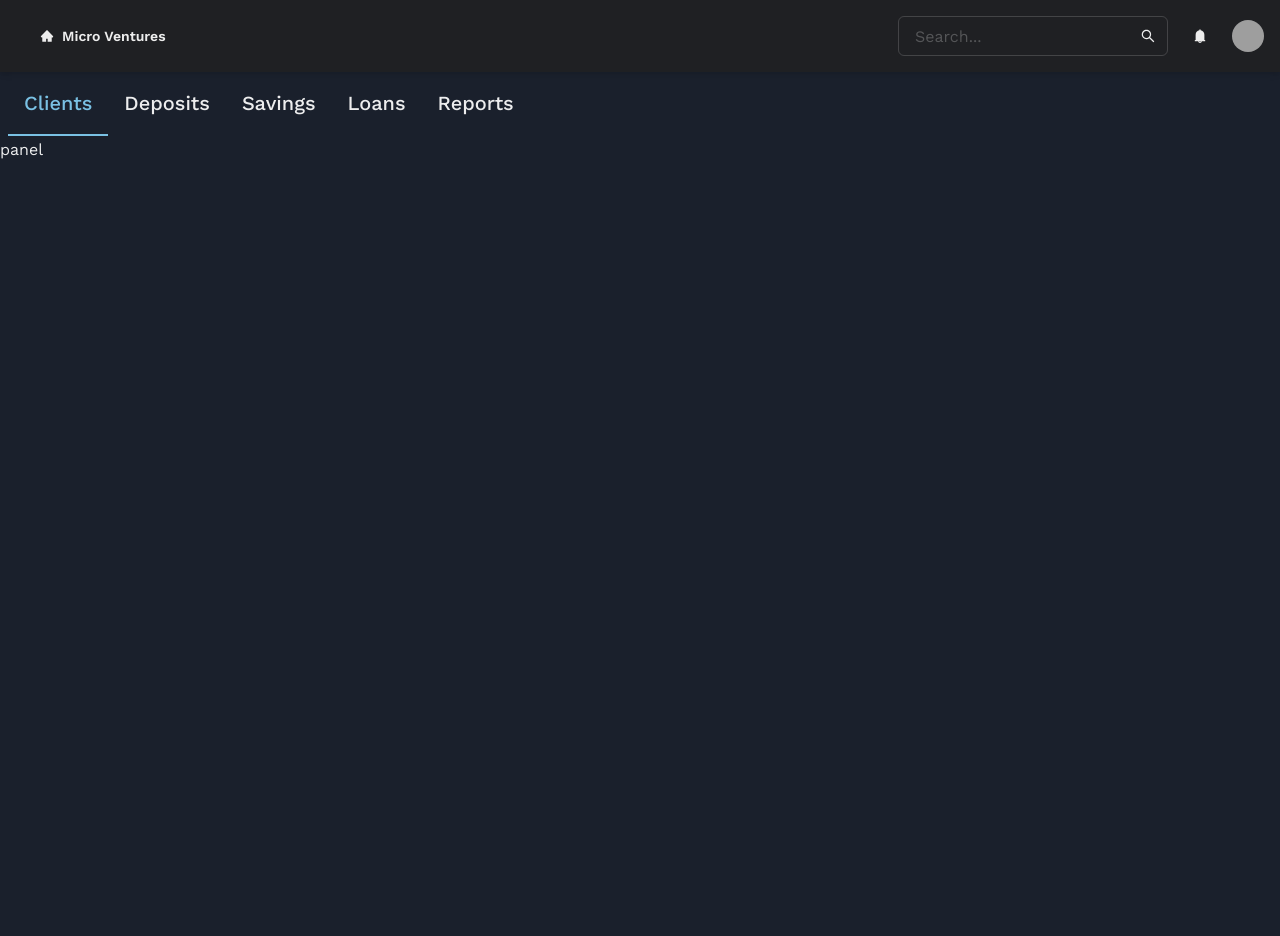
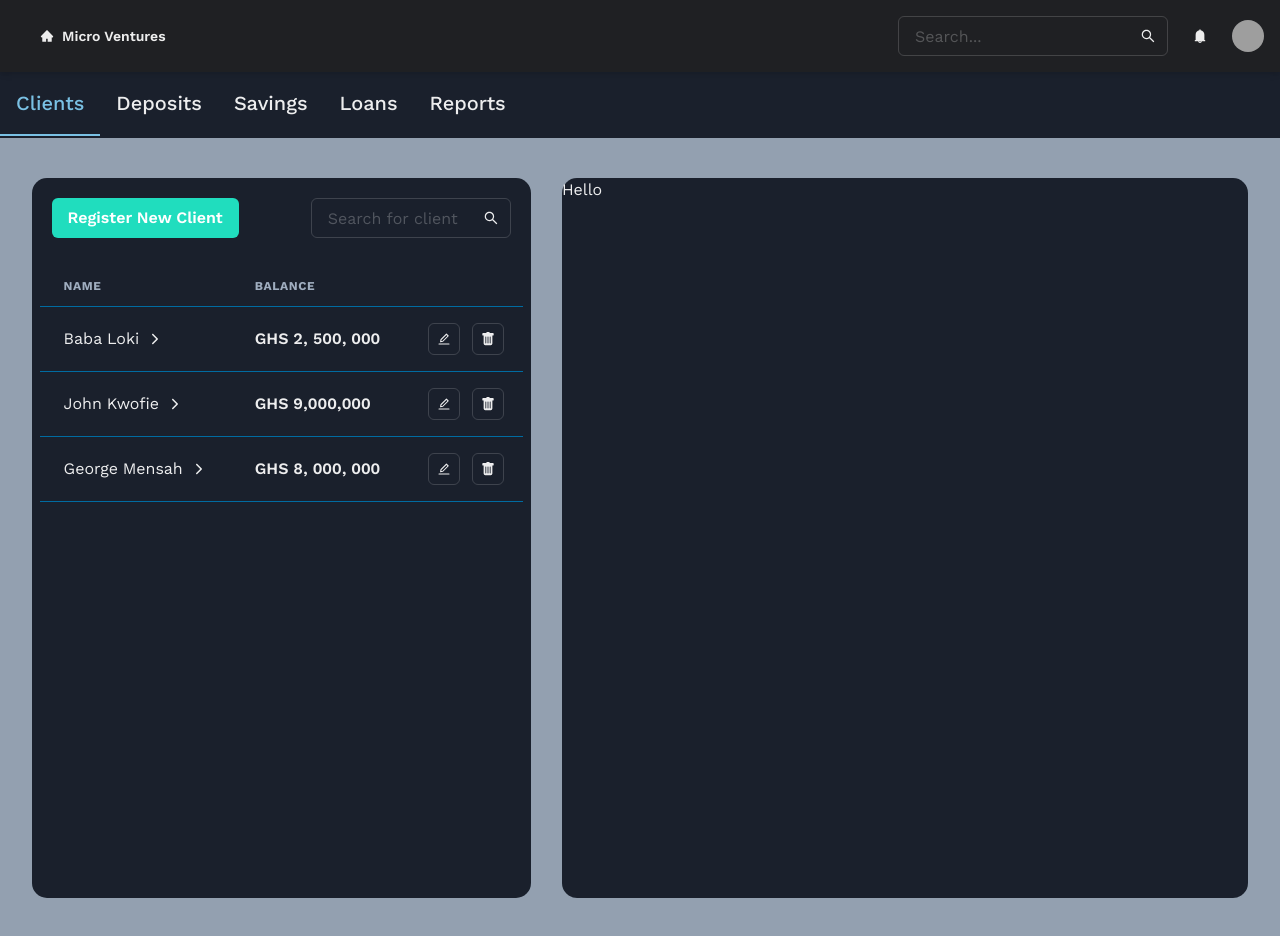
Before and after one commit to mpereannor/susu_fe, a Next.js app: page /admin in a window 1280 px wide. Both pictures are taken after a click on the tab "Clients". Before the commit the page ends 800 px from the top, so only its background shows below. Built offline with nearby package versions, Linux system fonts and the light colour scheme; grey boxes are pictures that could not be loaded.

Commit message:
feat: add tab panel

```diff
--- a/organisms/header/index.tsx
+++ b/organisms/header/index.tsx
@@ -10,10 +10,6 @@ import {
   Input,
   InputGroup,
   InputRightElement,
-  Tab,
-  TabIndicator,
-  TabList,
-  Tabs,
   useColorModeValue,
   useDisclosure,
   VisuallyHidden,
@@ -149,95 +145,8 @@ const Header = () => {
           </HStack>
         </Flex>
       </chakra.header>
-      <Flex
-        alignItems="center"
-        justifyContent="space-between"
-        mx={2}
-        borderWidth={0}
-        overflowX="auto"
-      >
-        <Tabs
-          defaultIndex={1}
-          borderBottomColor="transparent"
-          isLazy
-          colorScheme="telegram"
-        >
-          <TabList>
-            <Tab
-              py={4}
-              m={0}
-              _focus={{
-                boxShadow: 'none',
-              }}
-              fontSize={'xl'}
-              fontWeight={'medium'}
-            >
-              Clients
-            </Tab>
-            <Tab
-              py={4}
-              m={0}
-              _focus={{
-                boxShadow: 'none',
-              }}
-              fontSize={'xl'}
-              fontWeight={'medium'}
-            >
-              Deposits
-            </Tab>
-            <Tab
-              py={4}
-              m={0}
-              _focus={{
-                boxShadow: 'none',
-              }}
-              fontSize={'xl'}
-              fontWeight={'medium'}
-            >
-              Savings
-            </Tab>
-            <Tab
-              py={4}
-              m={0}
-              _focus={{
-                boxShadow: 'none',
-              }}
-              fontSize={'xl'}
-              fontWeight={'medium'}
-            >
-              Loans
-            </Tab>
-            <Tab
-              py={4}
-              m={0}
-              _focus={{
-                boxShadow: 'none',
-              }}
-              fontSize={'xl'}
-              fontWeight={'medium'}
-            >
-              Reports
-            </Tab>
-          </TabList>
-          <TabIndicator bg="secondary.500" />
-        </Tabs>
-      </Flex>
     </Fragment>
   )
 }
 
 export default Header
-
-// const MenuItem: React.FC<MenuItemProps> = ({ text }) => {
-//   return (
-//     <Box
-//       as={motion.div}
-//       paddingX={10}
-//       paddingY={5}
-//       pos="relative"
-//       cursor="pointer"
-//     >
-//       <Box fontWeight={"bold"}>{text}</Box>
-//     </Box>
-//   )
-// }
--- a/pages/admin/index.tsx
+++ b/pages/admin/index.tsx
@@ -1,11 +1,12 @@
 import { Box } from '@chakra-ui/react'
 import Header from '../../organisms/header'
+import Dashboard from '../../templates/dashboard'
 
 const Admin = () => {
   return (
     <Box>
       <Header />
-      <div>panel</div>
+      <Dashboard/>
     </Box>
   )
 }
--- a/styles/theme.ts
+++ b/styles/theme.ts
@@ -18,12 +18,13 @@ export const theme = extendTheme({
       500: '#20ddbe',
       400: '#40e3c8',
       300: '#7fecda',
-      200: '#bff5ec'
+      200: '#bff5ec',
     },
     secondary: {
       500: ' #209edd',
     },
     susuDarkBg: '#1F2023',
     susuColor: '#1A202C',
+
   },
 })
--- a/templates/dashboard/index.tsx
+++ b/templates/dashboard/index.tsx
@@ -1 +1,161 @@
-export{}
+import {
+  Box,
+  Button,
+  Flex,
+  Input,
+  InputGroup,
+  InputRightElement,
+  Spacer,
+  Tab,
+  TabIndicator,
+  TabList,
+  TabPanel,
+  TabPanels,
+  Tabs,
+  Text,
+  useColorModeValue,
+} from '@chakra-ui/react'
+import { AiOutlineSearch } from 'react-icons/ai'
+import Tables from '../tables'
+
+const Dashboard = () => {
+  const bg = useColorModeValue('white', 'susuColor')
+  const panelBg = useColorModeValue('rgba(160, 174, 192, 0.2)', '#93a0b0')
+
+  return (
+    <Flex
+      alignItems="center"
+      justifyContent="space-between"
+      borderWidth={0}
+      overflowX="auto"
+    >
+      <Tabs
+        defaultIndex={1}
+        borderBottomColor="transparent"
+        isLazy
+        colorScheme="telegram"
+      >
+        <TabList>
+          <Tab
+            py={4}
+            m={0}
+            _focus={{
+              boxShadow: 'none',
+            }}
+            fontSize={'xl'}
+            fontWeight={'medium'}
+          >
+            Clients
+          </Tab>
+          <Tab
+            py={4}
+            m={0}
+            _focus={{
+              boxShadow: 'none',
+            }}
+            fontSize={'xl'}
+            fontWeight={'medium'}
+          >
+            Deposits
+          </Tab>
+          <Tab
+            py={4}
+            m={0}
+            _focus={{
+              boxShadow: 'none',
+            }}
+            fontSize={'xl'}
+            fontWeight={'medium'}
+          >
+            Savings
+          </Tab>
+          <Tab
+            py={4}
+            m={0}
+            _focus={{
+              boxShadow: 'none',
+            }}
+            fontSize={'xl'}
+            fontWeight={'medium'}
+          >
+            Loans
+          </Tab>
+          <Tab
+            m={0}
+            _focus={{
+              boxShadow: 'none',
+            }}
+            fontSize={'xl'}
+            fontWeight={'medium'}
+          >
+            Reports
+          </Tab>
+        </TabList>
+        <TabIndicator bg="secondary.500" />
+        <TabPanels>
+          <TabPanel
+            width="100vw"
+            minH={'100vh'}
+            paddingY={'40px'}
+            bg={panelBg}
+            display="flex"
+            justifyContent="space-around"
+          >
+            <Flex
+              flexDirection={'column'}
+              bg={bg}
+              borderRadius={15}
+              width={'40%'}
+            >
+              <Flex padding={5}>
+                <Button
+                  h={'40px'}
+                  color="white"
+                  _hover={{ bg: 'teal.400' }}
+                  bg="#20ddbe"
+                  type="submit"
+                >
+                  Register New Client
+                </Button>
+                <Spacer />
+                <InputGroup w={['200px']}>
+                  <Input
+                    type="text"
+                    placeholder="Search for client"
+                    _focus={{
+                      borderColor: 'primary.500',
+                    }}
+                  />
+                  <InputRightElement pointerEvents="none">
+                    <AiOutlineSearch />
+                  </InputRightElement>
+                </InputGroup>
+              </Flex>
+              <Box padding={2}>
+                <Tables />
+              </Box>
+            </Flex>
+
+            <Box bg={bg} borderRadius={15} width={'55%'}>
+              <Text>Hello</Text>
+            </Box>
+          </TabPanel>
+          <TabPanel>
+            <Text>belong2</Text>
+          </TabPanel>
+          <TabPanel>
+            <Text>belong3</Text>
+          </TabPanel>
+          <TabPanel>
+            <Text>belong4</Text>
+          </TabPanel>
+          <TabPanel>
+            <Text>belong5</Text>
+          </TabPanel>
+        </TabPanels>
+      </Tabs>
+    </Flex>
+  )
+}
+
+export default Dashboard
--- /dev/null
+++ b/templates/tables/index.tsx
@@ -0,0 +1,148 @@
+import {
+  Table,
+  TableContainer,
+  Thead,
+  Tr,
+  Th,
+  Tbody,
+  Td,
+  ButtonGroup,
+  Flex,
+  IconButton,
+  HStack,
+  Text,
+} from '@chakra-ui/react'
+import { AiOutlineEdit } from 'react-icons/ai'
+import { BsFillTrashFill } from 'react-icons/bs'
+import { IoIosArrowForward } from 'react-icons/io'
+
+const Tables = () => {
+  return (
+    <TableContainer>
+      <Table variant="simple" colorScheme="telegram">
+        <Thead>
+          <Tr>
+            <Th>Name</Th>
+            <Th>Balance</Th>
+            <Th></Th>
+          </Tr>
+        </Thead>
+        <Tbody>
+          <Tr>
+            <Td
+              _hover={{
+                color: 'secondary.500',
+                cursor: 'pointer',
+              }}
+            >
+              <HStack>
+                <Text>Baba Loki</Text>
+                <IoIosArrowForward />
+              </HStack>
+            </Td>
+            <Td fontWeight={'semibold'}>GHS 2, 500, 000</Td>
+            <Td
+              _hover={{
+                color: 'secondary.500',
+                cursor: 'pointer',
+              }}
+            >
+              <Flex
+                justify={{
+                  md: 'end',
+                }}
+              >
+                <ButtonGroup variant="outline" size="sm" spacing={3}>
+                  <IconButton
+                    colorScheme="gray"
+                    icon={<AiOutlineEdit />}
+                    aria-label="Edit"
+                  />
+                  <IconButton
+                    colorScheme="gray"
+                    variant="outline"
+                    icon={<BsFillTrashFill />}
+                    aria-label="Delete"
+                  />
+                </ButtonGroup>
+              </Flex>
+            </Td>
+          </Tr>
+          <Tr>
+            <Td
+              _hover={{
+                color: 'secondary.500',
+                cursor: 'pointer',
+              }}
+            >
+              <HStack>
+                <Text>John Kwofie</Text>
+                <IoIosArrowForward />
+              </HStack>
+            </Td>
+            <Td fontWeight={'semibold'}>GHS 9,000,000</Td>
+            <Td>
+              <Flex
+                justify={{
+                  md: 'end',
+                }}
+              >
+                <ButtonGroup variant="outline" size="sm" spacing={3}>
+                  <IconButton
+                    colorScheme="gray"
+                    icon={<AiOutlineEdit />}
+                    aria-label="Edit"
+                  />
+                  <IconButton
+                    colorScheme="gray"
+                    variant="outline"
+                    icon={<BsFillTrashFill />}
+                    aria-label="Delete"
+                  />
+                </ButtonGroup>
+              </Flex>
+            </Td>
+          </Tr>
+          <Tr>
+            <Td
+              _hover={{
+                color: 'secondary.500',
+                cursor: 'pointer',
+              }}
+            >
+              {' '}
+              <HStack>
+                <Text>George Mensah</Text>
+                <IoIosArrowForward />
+              </HStack>
+            </Td>
+            <Td fontWeight={'semibold'}>GHS 8, 000, 000</Td>
+            <Td>
+              <Flex
+                justify={{
+                  md: 'end',
+                }}
+              >
+                <ButtonGroup variant="outline" size="sm" spacing={3}>
+                  <IconButton
+                    colorScheme="gray"
+                    icon={<AiOutlineEdit />}
+                    aria-label="Edit"
+                  />
+                  <IconButton
+                    colorScheme="gray"
+                    variant="outline"
+                    icon={<BsFillTrashFill />}
+                    aria-label="Delete"
+                  />
+                </ButtonGroup>
+              </Flex>
+            </Td>
+          </Tr>
+        </Tbody>
+      </Table>
+    </TableContainer>
+  )
+}
+
+export default Tables
```
